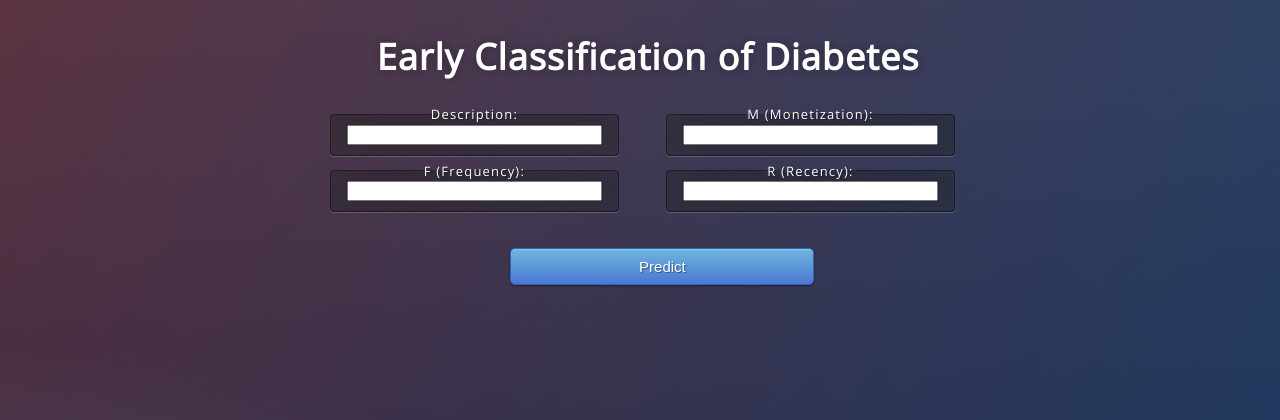
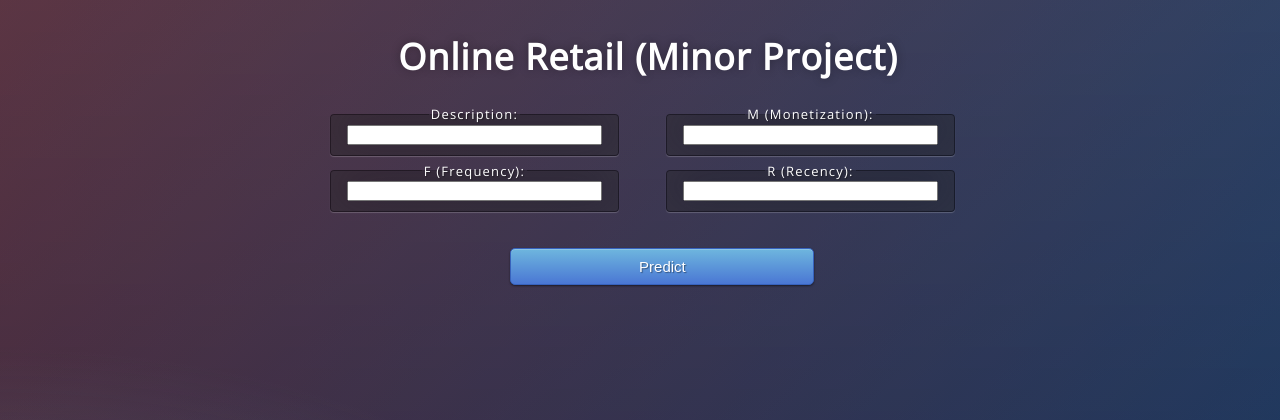
Before and after one commit to mohitsharma-iitj/minor_online_retail, a Flask app: page / in a window 1280 px wide. Shown: the top 420 px of the page. Run offline with Flask 2, Linux system fonts and the light colour scheme.

Commit message:
Update index.html

```diff
--- a/templates/index.html
+++ b/templates/index.html
@@ -3,7 +3,7 @@
 <!--From https://codepen.io/frytyler/pen/EGdtg-->
 <head>
   <meta charset="UTF-8">
-  <title>Major Project</title>
+  <title>Minor Project</title>
   <link href='https://fonts.googleapis.com/css?family=Pacifico' rel='stylesheet' type='text/css'>
 <link href='https://fonts.googleapis.com/css?family=Arimo' rel='stylesheet' type='text/css'>
 <link href='https://fonts.googleapis.com/css?family=Hind:300' rel='stylesheet' type='text/css'>
@@ -14,7 +14,7 @@
 
 <body>
   <div class="login">
-	  <h1>Early Classification of Diabetes</h1>
+	  <h1>Online Retail (Minor Project)</h1>
     <!-- <br> -->
 
     <!-- Main Input For Receiving Query to our ML -->
```
